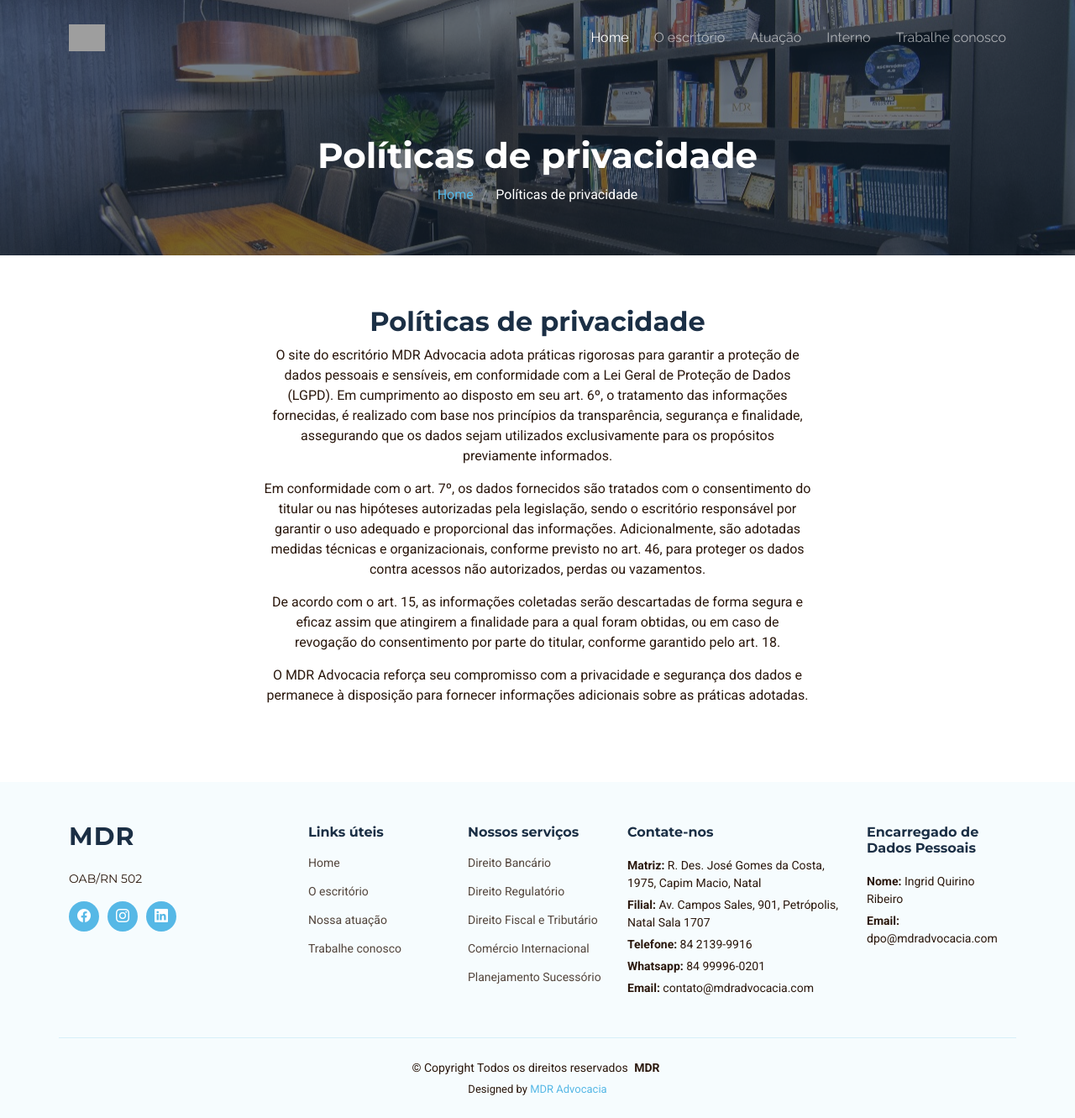
After one commit to MDR-Advocacia/MDR-site, a PHP site: page /privacyPolicies.html in a window 1280 px wide. The commit adds this page. Shown: the whole page at 84% size. Run offline with PHP 8.4, Linux system fonts and the light colour scheme; some libraries are stand-ins or nearby versions; grey boxes are pictures that could not be loaded.

Commit message:
Iniciado página de policies

```diff
--- a/form.php
+++ b/form.php
@@ -177,7 +177,7 @@
 
           <div class="col-lg-2 col-md-6 footer-links">
             <h4>Encarregado de Dados Pessoais</h4>
-            <a href="privacyPolicies.html">Políticas de privacidade</a>
+
             <p><strong>Nome:</strong> Ingrid Quirino Ribeiro</p>
             <p><strong>Email:</strong> dpo@mdradvocacia.com</p>
 
@@ -188,7 +188,7 @@
     </div>
 
     <div class="container copyright text-center">
-      <p>© <span>Copyright</span> <span>Todos os direitos reservados</span> <strong class="px-1 sitename">MDR</strong></p>
+      <p>© <span>Copyright</span> <span>Todos os direitos reservados</span> <strong class="px-1 sitename">MDR</strong> - <a href="privacyPolicies.html">Políticas de privacidade</a></p>
       <div class="credits">
         Designed by <a href="https://mdradvocacia.com/" target="_blank">MDR Advocacia</a>
       </div>
--- /dev/null
+++ b/privacyPolicies.html
@@ -0,0 +1,266 @@
+<!DOCTYPE html>
+<html lang="pt-br">
+  <head>
+    <meta charset="utf-8" />
+    <meta content="width=device-width, initial-scale=1.0" name="viewport" />
+    <title>MDR Advocacia</title>
+    <meta name="description" content="" />
+    <meta name="keywords" content="" />
+
+    <!-- Favicons -->
+    <link href="assets/img/favicon.png" rel="icon" />
+    <link href="assets/img/apple-touch-icon.png" rel="apple-touch-icon" />
+
+    <!-- Fonts -->
+    <link href="https://fonts.googleapis.com" rel="preconnect" />
+    <link href="https://fonts.gstatic.com" rel="preconnect" crossorigin />
+    <link
+      href="https://fonts.googleapis.com/css2?family=Roboto:ital,wght@0,100;0,300;0,400;0,500;0,700;0,900;1,100;1,300;1,400;1,500;1,700;1,900&family=Montserrat:ital,wght@0,100;0,200;0,300;0,400;0,500;0,600;0,700;0,800;0,900;1,100;1,200;1,300;1,400;1,500;1,600;1,700;1,800;1,900&family=Raleway:ital,wght@0,100;0,200;0,300;0,400;0,500;0,600;0,700;0,800;0,900;1,100;1,200;1,300;1,400;1,500;1,600;1,700;1,800;1,900&display=swap"
+      rel="stylesheet"
+    />
+
+    <!-- Vendor CSS Files -->
+    <link
+      href="assets/vendor/bootstrap/css/bootstrap.min.css"
+      rel="stylesheet"
+    />
+    <link
+      href="assets/vendor/bootstrap-icons/bootstrap-icons.css"
+      rel="stylesheet"
+    />
+    <link href="assets/vendor/aos/aos.css" rel="stylesheet" />
+    <link
+      href="assets/vendor/glightbox/css/glightbox.min.css"
+      rel="stylesheet"
+    />
+    <link href="assets/vendor/swiper/swiper-bundle.min.css" rel="stylesheet" />
+
+    <!-- Main CSS File -->
+    <link href="assets/css/main.css" rel="stylesheet" />
+
+    <!-- =======================================================
+  ======================================================== -->
+  </head>
+
+  <body class="privacyPolicies-page">
+    <header id="header" class="header d-flex align-items-center fixed-top">
+      <div
+        class="container-fluid container-xl position-relative d-flex align-items-center justify-content-between"
+      >
+        <a href="index.html" class="logo d-flex align-items-center">
+          <img src="assets/img/logo.png" alt="" />
+        </a>
+
+        <nav id="navmenu" class="navmenu">
+          <ul>
+            <li>
+              <a href="index.html" class="active">Home<br /></a>
+            </li>
+            <li><a href="#">O escritório</a></li>
+            <li><a href="services.html">Atuação</a></li>
+            <li>
+              <a href="http://mdradvocacia.com/interno" target="_blank"
+                >Interno</a
+              >
+            </li>
+            <li><a href="form.php">Trabalhe conosco</a></li>
+          </ul>
+          <i class="mobile-nav-toggle d-xl-none bi bi-list"></i>
+        </nav>
+      </div>
+    </header>
+
+    <main class="main">
+      <!-- Page Title -->
+      <div
+        class="page-title dark-background"
+        data-aos="fade"
+        style="background-image: url(assets/img/about-page-title-bg.jpg)"
+      >
+        <div class="container">
+          <h1>Políticas de privacidade</h1>
+          <nav class="breadcrumbs">
+            <ol>
+              <li><a href="index.html">Home</a></li>
+              <li class="current">Políticas de privacidade</li>
+            </ol>
+          </nav>
+        </div>
+      </div>
+      <!-- End Page Title -->
+
+      <!-- Privacy Policies Section -->
+      <section id="about" class="about section">
+        <div class="container">
+          <div
+            class="row-center text-center"
+            data-aos="fade-up"
+            data-aos-delay="100"
+          >
+            <div
+              class="col-xl-7 mx-auto"
+              data-aos="fade-up"
+              data-aos-delay="200"
+            >
+              <div class="content">
+                <h3>Políticas de privacidade</h3>
+                <ul class="list-unstyled">
+                  <li>
+                    <span
+                      >O site do escritório MDR Advocacia adota práticas
+                      rigorosas para garantir a proteção de dados pessoais e
+                      sensíveis, em conformidade com a Lei Geral de Proteção de
+                      Dados (LGPD). Em cumprimento ao disposto em seu art. 6º, o
+                      tratamento das informações fornecidas, é realizado com
+                      base nos princípios da transparência, segurança e
+                      finalidade, assegurando que os dados sejam utilizados
+                      exclusivamente para os propósitos previamente
+                      informados.</span
+                    >
+                  </li>
+                  <li>
+                    <span
+                      >Em conformidade com o art. 7º, os dados fornecidos são
+                      tratados com o consentimento do titular ou nas hipóteses
+                      autorizadas pela legislação, sendo o escritório
+                      responsável por garantir o uso adequado e proporcional das
+                      informações. Adicionalmente, são adotadas medidas técnicas
+                      e organizacionais, conforme previsto no art. 46, para
+                      proteger os dados contra acessos não autorizados, perdas
+                      ou vazamentos.</span
+                    >
+                  </li>
+                  <li>
+                    <span
+                      >De acordo com o art. 15, as informações coletadas serão
+                      descartadas de forma segura e eficaz assim que atingirem a
+                      finalidade para a qual foram obtidas, ou em caso de
+                      revogação do consentimento por parte do titular, conforme
+                      garantido pelo art. 18.</span
+                    >
+                  </li>
+                  <li>
+                    <span
+                      >O MDR Advocacia reforça seu compromisso com a privacidade
+                      e segurança dos dados e permanece à disposição para
+                      fornecer informações adicionais sobre as práticas
+                      adotadas.</span
+                    >
+                  </li>
+                </ul>
+              </div>
+            </div>
+          </div>
+        </div>
+      </section>
+    </main>
+
+    <footer id="footer" class="footer light-background">
+      <div class="footer-top">
+        <div class="container">
+          <div class="row gy-4">
+            <div class="col-lg-3 col-md-6 footer-about">
+              <a href="index.html" class="logo d-flex align-items-center">
+                <span class="sitename">MDR</span>
+              </a>
+              <p>OAB/RN 502</p>
+              <div class="social-links d-flex mt-3">
+                <a
+                  href="https://www.facebook.com/marcosdelliribeiro"
+                  target="_blank"
+                  ><i class="bi bi-facebook"></i
+                ></a>
+                <a
+                  href="https://www.instagram.com/mdradvocacia/"
+                  target="_blank"
+                  ><i class="bi bi-instagram"></i
+                ></a>
+                <a
+                  href="https://www.linkedin.com/company/mdradvocacia/"
+                  target="_blank"
+                  ><i class="bi bi-linkedin"></i
+                ></a>
+              </div>
+            </div>
+
+            <div class="col-lg-2 col-md-6 footer-links">
+              <h4>Links úteis</h4>
+              <ul>
+                <li><a href="index.html">Home</a></li>
+                <li><a href="#">O escritório</a></li>
+                <li><a href="services.html">Nossa atuação</a></li>
+                <li><a href="form.php">Trabalhe conosco</a></li>
+              </ul>
+            </div>
+
+            <div class="col-lg-2 col-md-6 footer-links">
+              <h4>Nossos serviços</h4>
+              <ul>
+                <li><a href="service1.html">Direito Bancário</a></li>
+                <li><a href="service2.html">Direito Regulatório</a></li>
+                <li><a href="service3.html">Direito Fiscal e Tributário</a></li>
+                <li><a href="service4.html">Comércio Internacional</a></li>
+                <li><a href="service5.html">Planejamento Sucessório</a></li>
+              </ul>
+            </div>
+
+            <div class="col-lg-3 col-md-6 footer-contact">
+              <h4>Contate-nos</h4>
+              <p>
+                <strong>Matriz:</strong> R. Des. José Gomes da Costa, 1975,
+                Capim Macio, Natal
+              </p>
+              <p>
+                <strong>Filial:</strong> Av. Campos Sales, 901, Petrópolis,
+                Natal Sala 1707
+              </p>
+              <p><strong>Telefone:</strong> 84 2139-9916</p>
+              <p><strong>Whatsapp:</strong> 84 99996-0201</p>
+              <p><strong>Email:</strong> contato@mdradvocacia.com</p>
+            </div>
+
+            <div class="col-lg-2 col-md-6 footer-contact">
+              <h4>Encarregado de Dados Pessoais</h4>
+              <p><strong>Nome:</strong> Ingrid Quirino Ribeiro</p>
+              <p><strong>Email:</strong> dpo@mdradvocacia.com</p>
+            </div>
+          </div>
+        </div>
+      </div>
+
+      <div class="container copyright text-center">
+        <p>
+          © <span>Copyright</span> <span>Todos os direitos reservados</span>
+          <strong class="px-1 sitename">MDR</strong>
+        </p>
+        <div class="credits">
+          Designed by
+          <a href="https://mdradvocacia.com/" target="_blank">MDR Advocacia</a>
+        </div>
+      </div>
+    </footer>
+
+    <!-- Scroll Top -->
+    <a
+      href="#"
+      id="scroll-top"
+      class="scroll-top d-flex align-items-center justify-content-center"
+      ><i class="bi bi-arrow-up-short"></i
+    ></a>
+
+    <!-- Preloader -->
+    <div id="preloader"></div>
+
+    <!-- Vendor JS Files -->
+    <script src="assets/vendor/bootstrap/js/bootstrap.bundle.min.js"></script>
+    <script src="assets/vendor/php-email-form/validate.js"></script>
+    <script src="assets/vendor/aos/aos.js"></script>
+    <script src="assets/vendor/glightbox/js/glightbox.min.js"></script>
+    <script src="assets/vendor/swiper/swiper-bundle.min.js"></script>
+    <script src="assets/vendor/imagesloaded/imagesloaded.pkgd.min.js"></script>
+    <script src="assets/vendor/isotope-layout/isotope.pkgd.min.js"></script>
+
+    <!-- Main JS File -->
+    <script src="assets/js/main.js"></script>
+  </body>
+</html>
```
